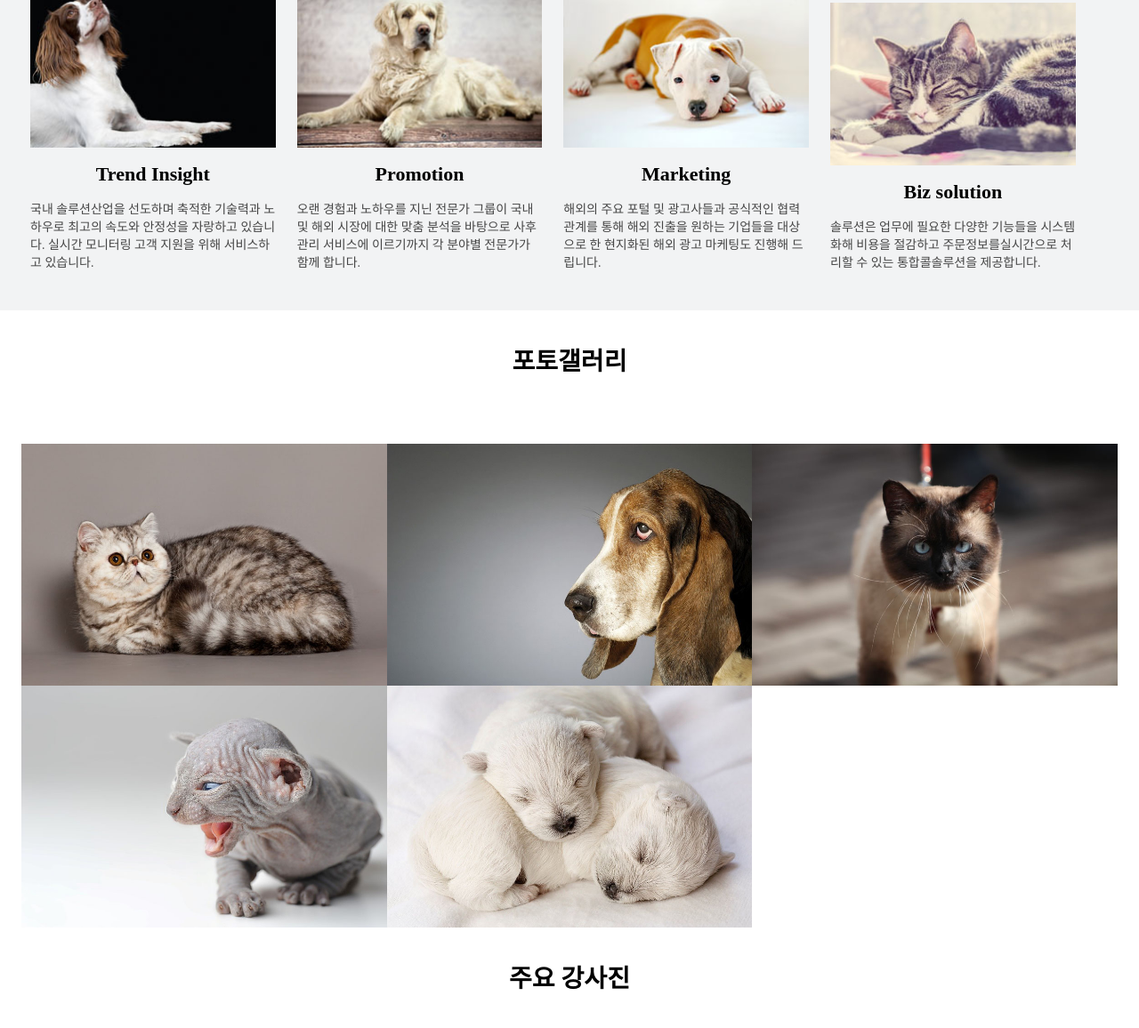
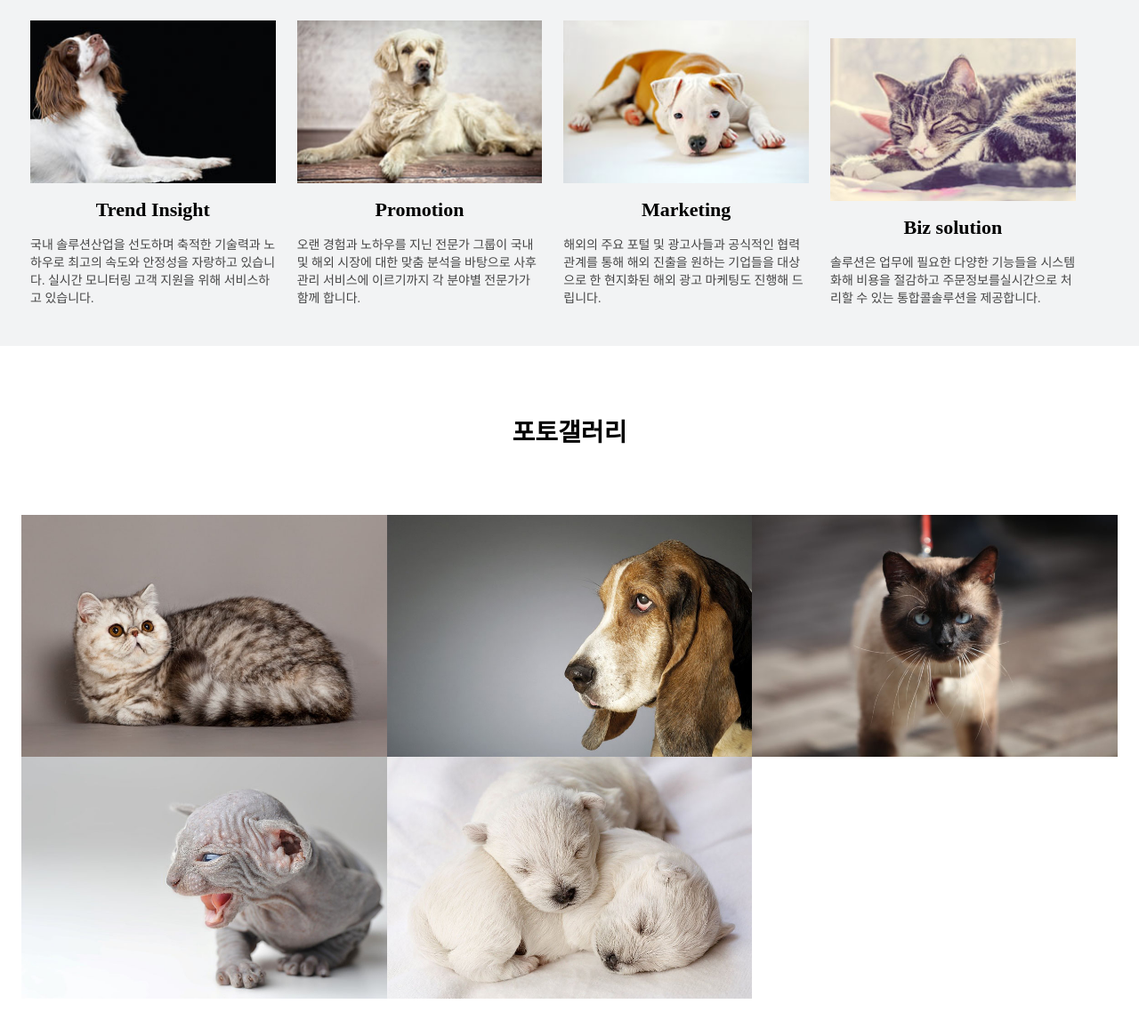
Before and after one commit to cleanhead01/portfolio_KKAMI, a plain HTML site: page index.html in a window 1280 px wide. Shown: the part 1102-2258 px from the top of the page at 89% size. Drawn offline with Linux system fonts and the light colour scheme.

Commit message:
포토갤러리 오류 미해결

```diff
--- a/css/index.css
+++ b/css/index.css
@@ -117,7 +117,7 @@
 #section .title h2 {
     text-align: center;
     font-size: 28px;
-    padding: 35px 0px 75px 0px;
+    padding: 75px 0px;
 }
 .business_back {
     background: #f2f3f4;
@@ -153,9 +153,9 @@
     padding: 10px 0px;
 }
 /* 포토갤러리-------------------------------------------------------------------------------------------- */
-/* .photo_gall_back {
-    height: 265.66px; overflow: hidden;     여기서부터
-} */
+.photo_gall {
+    overflow: hidden;
+}
 .photo_gall ul > li {
     width: 33.33%;
     float: left;
```
